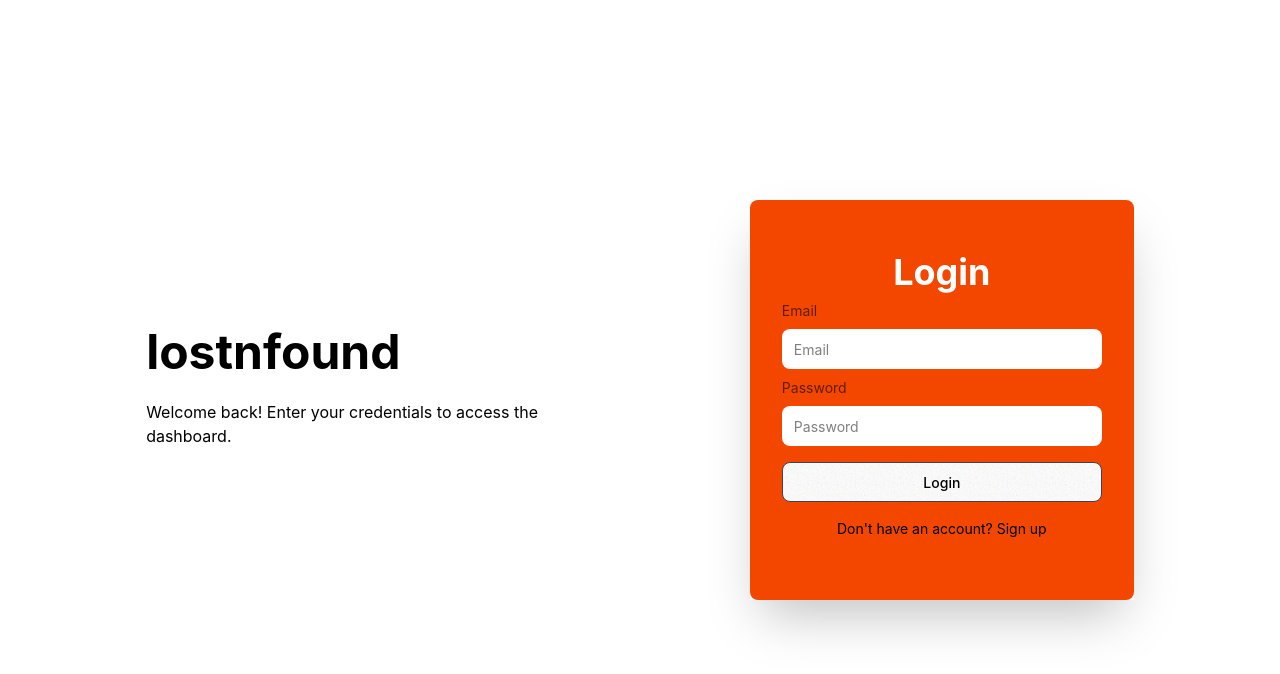
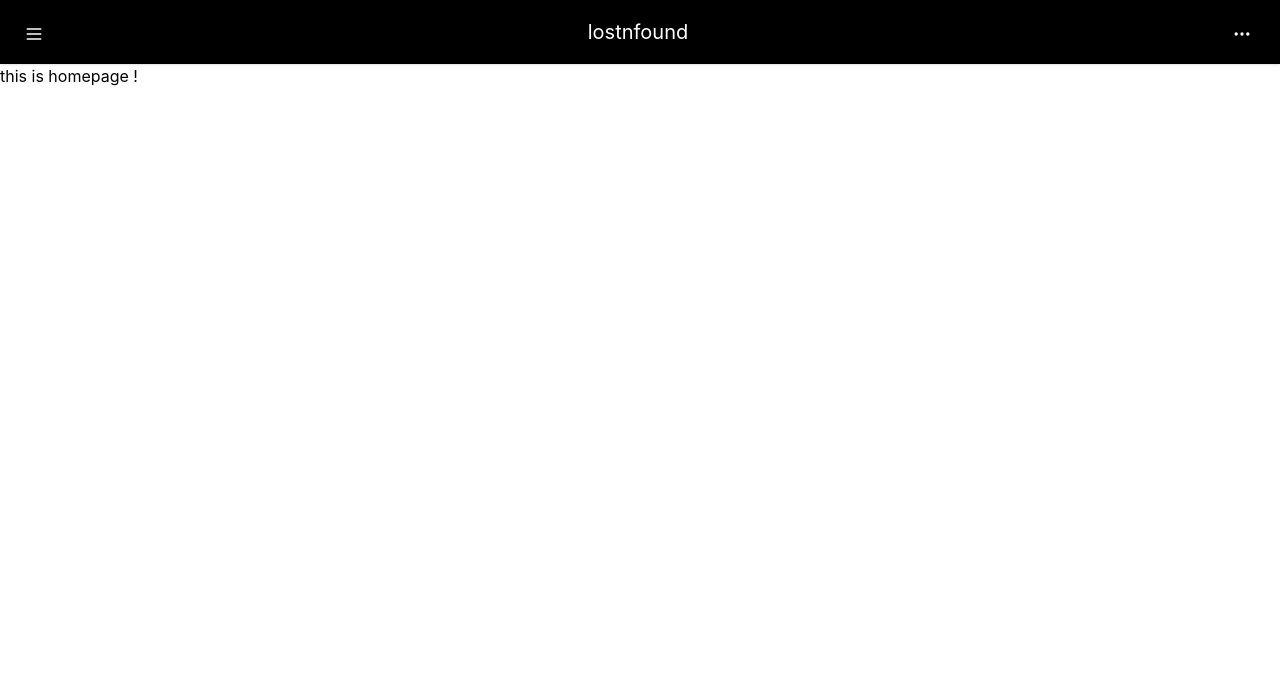
Before and after one commit to juliaconts/CMSC129-Lab1-ContrerasJL_LansoySL, a React (Vite) app in the folder lostnfound/: page /homepage in a window 1280 px wide. Before the commit this address led to /. Shown: the top 674 px of the page. Built offline with nearby package versions, Linux system fonts and the light colour scheme.

Commit message:
added the navbar

```diff
--- a/lostnfound/frontend/src/App.tsx
+++ b/lostnfound/frontend/src/App.tsx
@@ -3,6 +3,8 @@ import { Routes, Route, Navigate } from "react-router-dom";
 
 import Login from "./pages/Login";
 import Signup from "./pages/Signup";
+import Homepage from "./pages/Homepage";
+import Navbar from "./components/Navbar";
 
 const App: React.FC = () => {
   return (
@@ -13,6 +15,12 @@ const App: React.FC = () => {
     <Route path="/signup" element={<Signup />} />
 
     <Route path="*" element={<Navigate to="/" replace />} />
+
+    <Route path="/homepage" element={
+      <Navbar>
+        <Homepage />
+      </Navbar>
+      } />
     </Routes>
   );
 }
--- /dev/null
+++ b/lostnfound/frontend/src/components/Navbar.tsx
@@ -0,0 +1,31 @@
+import React, { useEffect, useState } from "react";
+import { NavLink, useNavigate } from "react-router-dom";
+
+interface NavbarProps {
+    children?: React.ReactNode;
+}
+
+const Navbar: React.FC<NavbarProps> = ({ children }) => {
+    return (
+        <>
+            <div className="navbar bg-black text-white shadow-sm">
+                <div className="flex-none">
+                    <button className="bg-transparent border-0 cursor-pointer hover:opacity-75 ml-4">
+                        <svg xmlns="http://www.w3.org/2000/svg" fill="none" viewBox="0 0 24 24" className="inline-block h-5 w-5 stroke-current"> <path strokeLinecap="round" strokeLinejoin="round" strokeWidth="2" d="M4 6h16M4 12h16M4 18h16"></path> </svg>
+                    </button>
+                </div>
+                <div className="flex-1 flex justify-center">
+                    <a className="bg-transparent text-secondary-400 text-xl cursor-pointer">lostnfound</a>
+                </div>
+                <div className="flex-none">
+                    <button className="bg-transparent border-0 cursor-pointer hover:opacity-75 mr-5">
+                        <svg xmlns="http://www.w3.org/2000/svg" fill="none" viewBox="0 0 24 24" className="inline-block h-5 w-5 stroke-current"> <path strokeLinecap="round" strokeLinejoin="round" strokeWidth="2" d="M5 12h.01M12 12h.01M19 12h.01M6 12a1 1 0 11-2 0 1 1 0 012 0zm7 0a1 1 0 11-2 0 1 1 0 012 0zm7 0a1 1 0 11-2 0 1 1 0 012 0z"></path> </svg>
+                    </button>
+                </div>
+            </div>
+            {children}
+        </>
+    );
+}
+
+export default Navbar;
--- /dev/null
+++ b/lostnfound/frontend/src/pages/Homepage.tsx
@@ -0,0 +1,11 @@
+import { useNavigate } from "react-router-dom";
+
+export default function Homepage() {
+    const navigate = useNavigate();
+
+    return (
+        <div>
+            <h1> this is homepage !</h1>
+        </div>
+    )
+}
--- a/lostnfound/frontend/src/pages/Login.tsx
+++ b/lostnfound/frontend/src/pages/Login.tsx
@@ -23,7 +23,7 @@ export default function Login() {
             <div className="mt-2">
               <button
                 className="btn btn-primary w-full"
-                onClick={() => navigate("/dashboard")}
+                onClick={() => navigate("/homepage")}
               >
                 Login
               </button>
--- a/lostnfound/frontend/src/pages/Signup.tsx
+++ b/lostnfound/frontend/src/pages/Signup.tsx
@@ -23,7 +23,7 @@ export default function Signup() {
                 body: JSON.stringify({ email, password }),
             });
             if (response.ok) {
-                navigate("/dashboard");
+                navigate("/homepage");
             } else {
                 const data = await response.json();
                 console.log("Signup error:", data);
```
Also changed, not shown: 1 other file (tests, documents, lock files or other folders).
